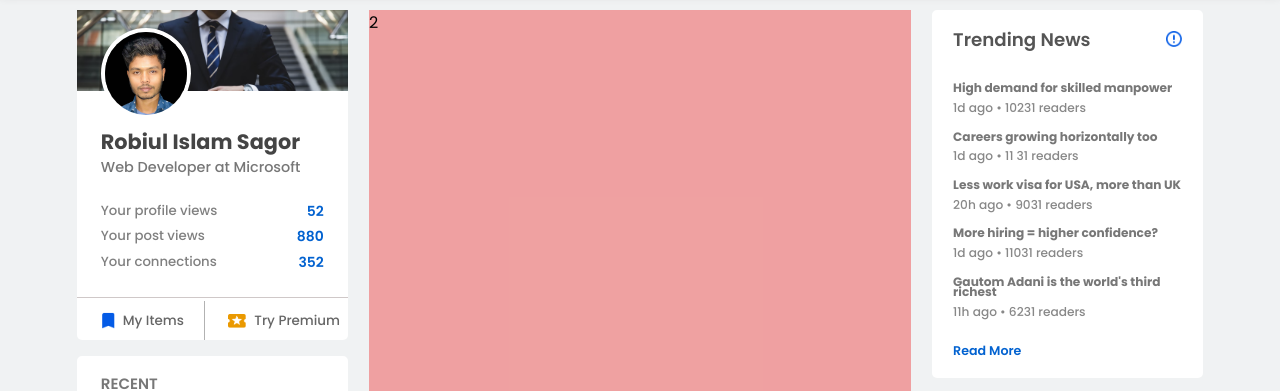
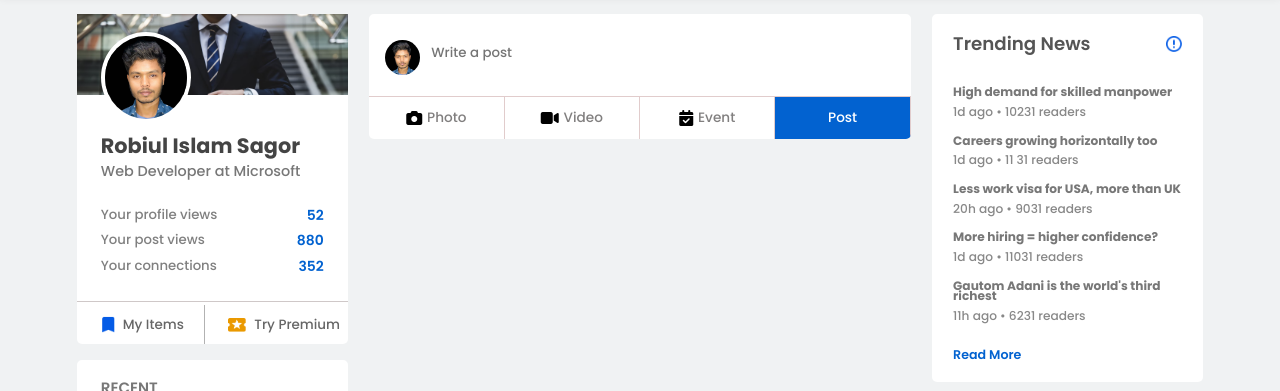
Before and after one commit to robiulsagor/linkedin-clone, a plain HTML site: page index.html in a window 1280 px wide. Shown: the part 58-449 px from the top of the page. Drawn offline with Linux system fonts and the light colour scheme.

Commit message:
create-post container done

```diff
--- a/index.html
+++ b/index.html
@@ -204,7 +204,39 @@
         </div>
         <!-- left part ends here -->
 
-        <div class="center">2</div>
+        <div class="center">
+            <div class="section">
+
+                <div class="create-post-container ">
+                    <div class="create-post-top">
+                        <img src="./images/profile-pic.jpg" alt="">
+                        <textarea placeholder="Write a post"></textarea>
+                    </div>
+
+                    <ul class="create-post-bottom flex">
+                        <li>
+                            <!-- <img src="./images/photo.png" alt=""> -->
+                            <i class="fa-solid fa-camera"></i>
+                            <span>Photo</span>
+                        </li>
+                        <li>
+                            <!-- <img src="./images/video.png" alt=""> -->
+                            <i class="fa-solid fa-video"></i>
+                            <span>Video</span>
+                        </li>
+                        <li>
+                            <!-- <img src="./images/event.png" alt=""> -->
+                            <i class="fa-solid fa-calendar-check"></i>
+                            <span>Event</span>
+                        </li>
+                        <li>
+                            <span>Post</span>
+                        </li>
+                    </ul>
+                </div>
+            </div>
+        </div>
+        <!-- center ends -->
 
         <div class="right">
 
--- a/style.css
+++ b/style.css
@@ -65,6 +65,10 @@ nav {
     background: #fff;
     padding: .2rem 0;
     box-shadow: 0 0 10px #bebebe;
+    position: fixed;
+    width: 100%;
+    left: 0;
+    top: 0;
 }
 
 .nav-inner {
@@ -83,7 +87,7 @@ nav {
 }
 
 .search-container {
-    background: #dadada;
+    background: #e8e7e7;
     display: flex;
     align-items: center;
     padding: .3rem .8rem;
@@ -151,7 +155,8 @@ nav {
     transition: width .3s;
 }
 
-.nav-link li a:hover::after, .nav-link li .active-link::after {
+.nav-link li a:hover::after,
+.nav-link li .active-link::after {
     width: 100%;
 }
 
@@ -180,19 +185,106 @@ nav {
 /* nav ends here */
 
 .main {
-    margin-top: 1rem;
+    margin-top: 4.5rem;
     display: flex;
     gap: 1.34rem;
 }
 
-.left, .right {
+.left,
+.right {
     flex: 1.5;
 }
 
 .center {
-    background: #ec13135d;
     flex: 3;
 }
+
+
+.create-post-container {
+    /* background: #fff; */
+    padding: .6rem 0 0;
+    overflow: hidden;
+}
+
+.create-post-top {
+    display: flex;
+    align-items: start;
+    padding: 1rem;
+    gap: .5rem;
+}
+
+.create-post-top img {
+    width: 35px;
+    border-radius: 50%;
+}
+
+.create-post-top textarea {
+    width: 100%;
+    height: 40px;
+    padding: .2rem;
+    font-family: Poppins;
+    font-weight: 500;
+    border: none;
+    outline: none;
+    color: #666666;
+    resize: none;
+}
+
+.create-post-bottom {
+    border-top: 1px solid #e1cccc;
+    justify-content: space-between;
+    border-radius: 0 0 5px 5px;
+    overflow: hidden;
+}
+
+.create-post-bottom li {
+    display: flex;
+    align-items: center;
+    gap: .3rem;
+    border-right: 1px solid #e1cccc;
+    text-align: center;
+    justify-content: center;
+    flex: 1;
+    padding: .7rem 0;
+    cursor: pointer;
+    transition: .3s;
+}
+
+.create-post-bottom li:hover {
+    background: #0262d0;
+}
+
+.create-post-bottom li:hover span,
+.create-post-bottom li:hover i {
+    color: #fff;
+}
+
+.create-post-bottom li:last-child {
+    background: #0262d0;
+    cursor: auto;
+}
+
+.create-post-bottom li:last-child span {
+    color: #fff;
+}
+
+.create-post-bottom li img {
+    width: 15px;
+}
+
+.create-post-bottom li span {
+    font-size: .85rem;
+    color: #817f7f;
+    font-weight: 500;
+}
+
+
+
+
+
+
+
+/* ============ */
 
 .section {
     background: #fff;
```
